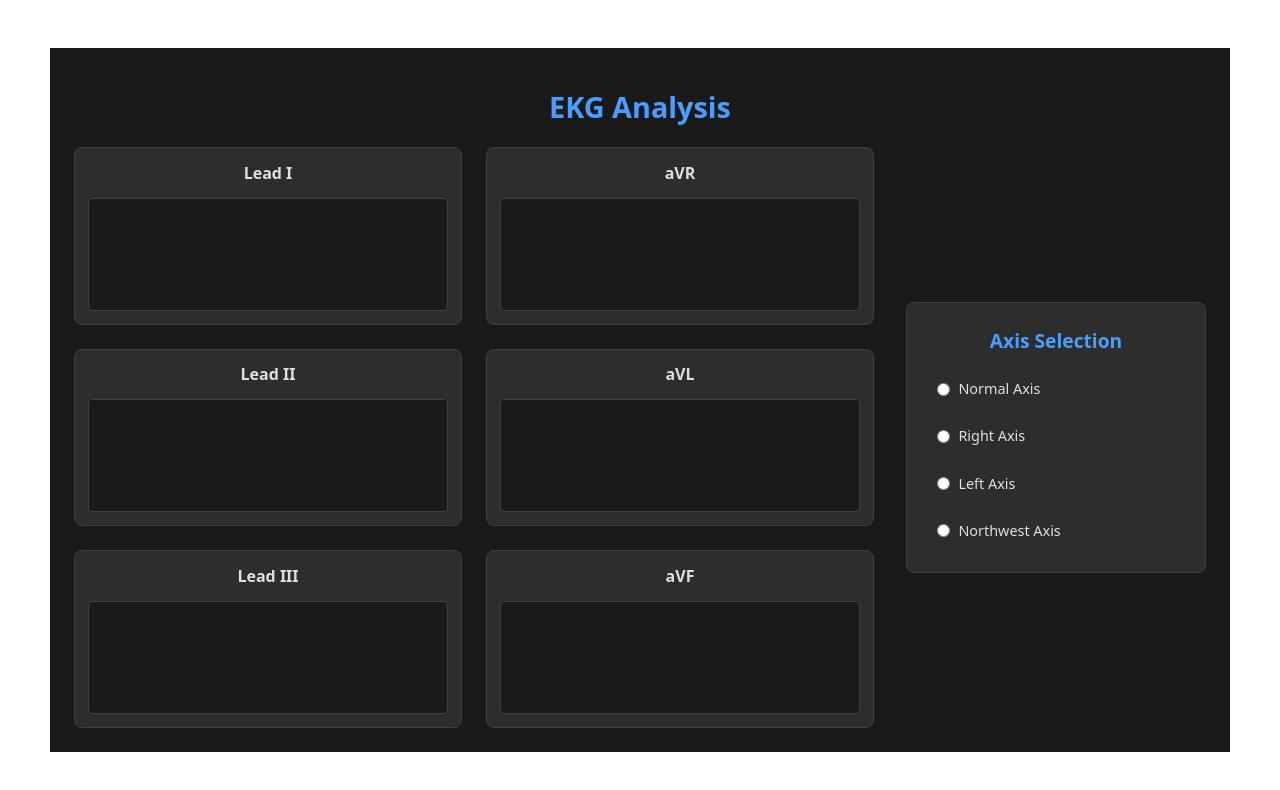
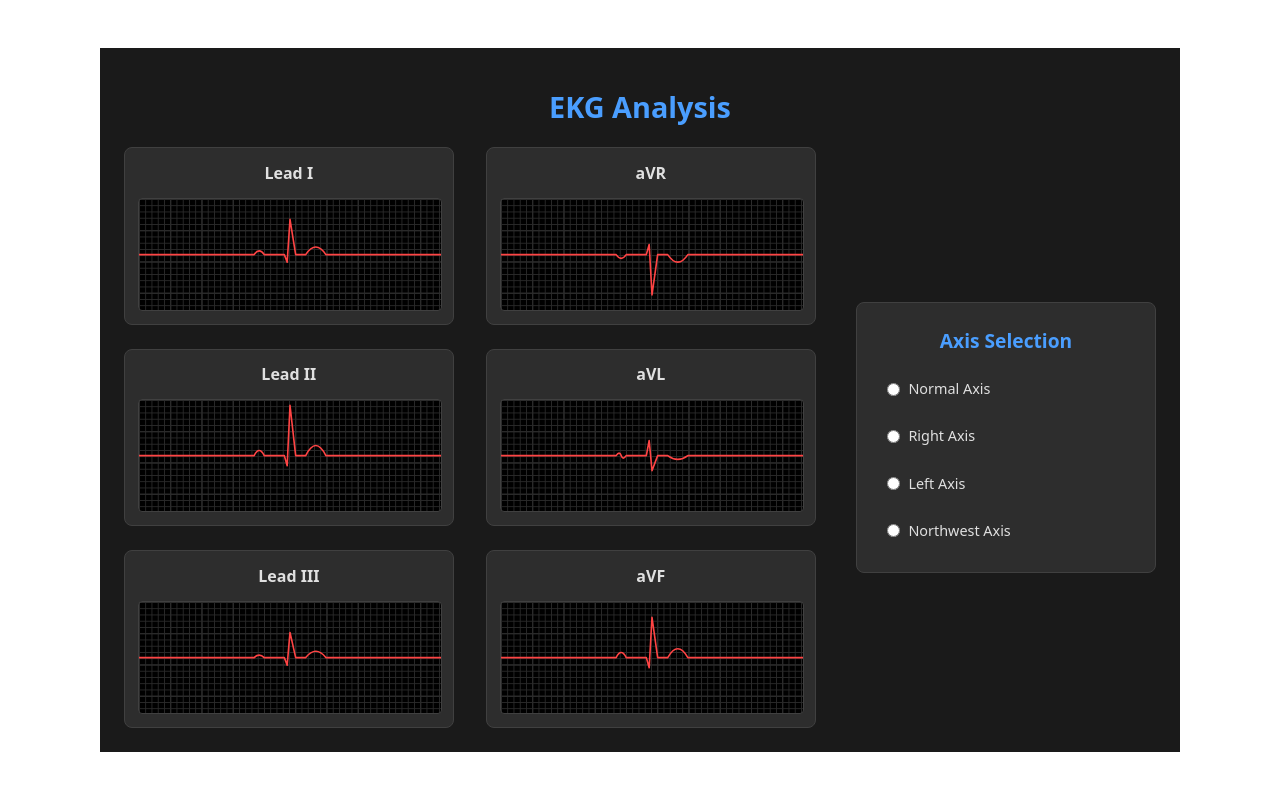
Before and after one commit to dbidmead/ekg-app, a React (Vite) app: page / in a window 1280 px wide. Shown: the top 790 px of the page. Built offline with nearby package versions, Linux system fonts and the light colour scheme.

Commit message:
Preliminary EKG tracings

```diff
--- a/src/App.css
+++ b/src/App.css
@@ -68,7 +68,7 @@ h1 {
   display: grid;
   grid-template-columns: 1fr 1fr;
   gap: 1.5rem;
-  width: 800px;
+  width: 700px;
 }
 
 .ekg-lead {
@@ -80,6 +80,7 @@ h1 {
   height: 150px;
   display: flex;
   flex-direction: column;
+  aspect-ratio: 1.5/1;
 }
 
 .ekg-lead h3 {
@@ -90,10 +91,41 @@ h1 {
 
 .tracing-container {
   flex: 1;
-  background-color: #1a1a1a;
+  background-color: #000000;
   border: 1px solid #404040;
   border-radius: 4px;
   min-height: 100px;
+  padding: 0;
+  overflow: hidden;
+  aspect-ratio: 2/1;
+  display: flex;
+  align-items: stretch;
+  justify-content: stretch;
+  width: 100%;
+  height: 100%;
+  position: relative;
+  background-image:
+    linear-gradient(#2a2a2a 0.5px, transparent 0.5px),
+    linear-gradient(90deg, #2a2a2a 0.5px, transparent 0.5px),
+    linear-gradient(#3a3a3a 1px, transparent 1px),
+    linear-gradient(90deg, #3a3a3a 1px, transparent 1px);
+  background-size:
+    6.25px 6.25px,
+    6.25px 6.25px,
+    31.25px 31.25px,
+    31.25px 31.25px;
+}
+
+.tracing-container svg {
+  width: 100%;
+  height: 100%;
+  display: block;
+  margin: 0;
+  padding: 0;
+  position: absolute;
+  top: 0;
+  left: 0;
+  background: transparent;
 }
 
 .axis-selection {
--- a/src/App.tsx
+++ b/src/App.tsx
@@ -1,4 +1,5 @@
 import './App.css'
+import EKGTracing from './components/EKGTracing'
 
 function App() {
   return (
@@ -10,27 +11,39 @@ function App() {
           {/* Left Column */}
           <div className="ekg-lead">
             <h3>Lead I</h3>
-            <div className="tracing-container"></div>
+            <div className="tracing-container">
+              <EKGTracing lead="I" />
+            </div>
           </div>
           <div className="ekg-lead">
             <h3>aVR</h3>
-            <div className="tracing-container"></div>
+            <div className="tracing-container">
+              <EKGTracing lead="aVR" />
+            </div>
           </div>
           <div className="ekg-lead">
             <h3>Lead II</h3>
-            <div className="tracing-container"></div>
+            <div className="tracing-container">
+              <EKGTracing lead="II" />
+            </div>
           </div>
           <div className="ekg-lead">
             <h3>aVL</h3>
-            <div className="tracing-container"></div>
+            <div className="tracing-container">
+              <EKGTracing lead="aVL" />
+            </div>
           </div>
           <div className="ekg-lead">
             <h3>Lead III</h3>
-            <div className="tracing-container"></div>
+            <div className="tracing-container">
+              <EKGTracing lead="III" />
+            </div>
           </div>
           <div className="ekg-lead">
             <h3>aVF</h3>
-            <div className="tracing-container"></div>
+            <div className="tracing-container">
+              <EKGTracing lead="aVF" />
+            </div>
           </div>
         </div>
 
--- /dev/null
+++ b/src/components/EKGTracing.tsx
@@ -0,0 +1,150 @@
+import React from 'react';
+
+interface EKGTracingProps {
+  lead: string;
+  height?: number;
+  width?: number;
+}
+
+const EKGTracing: React.FC<EKGTracingProps> = ({ lead, height = 125, width = 375 }) => {
+  // Calculate dimensions (6.25px = 1mm to match grid at 125% scale)
+  const smallBoxSize = 6.25; // 1mm = 6.25px (25% larger than original 5px)
+  const viewBoxWidth = Math.ceil(width / smallBoxSize) * smallBoxSize;
+  const viewBoxHeight = viewBoxWidth / 2; // maintain 2:1 aspect ratio
+
+  const getPathForLead = (lead: string): string => {
+    const baseY = viewBoxHeight / 2;
+    const centerX = viewBoxWidth / 2;
+    const ekgWidth = viewBoxWidth * 0.8;
+
+    // Standard ECG measurements (6.25px = 1mm)
+    const mmToPx = 6.25; // Convert millimeters to pixels at 125% scale
+
+    // Timing intervals (in mm, converted to px)
+    const pWaveWidth = 2 * mmToPx;     // 0.08s = 2mm
+    const prInterval = 4 * mmToPx;      // 0.16s = 4mm
+    const qrsWidth = 2.25 * mmToPx;    // 0.09s = 2.25mm
+    const stSegment = 2 * mmToPx;      // 0.08s = 2mm
+    const tWaveWidth = 4 * mmToPx;     // 0.16s = 4mm
+
+    // Calculate positions
+    const pWaveStart = centerX - (pWaveWidth + prInterval + qrsWidth/2);
+    const qrsStart = centerX - qrsWidth/2;
+    const qrsEnd = centerX + qrsWidth/2;
+    const tWaveStart = qrsEnd + stSegment;
+
+    // Start path from left edge
+    let path = `M 0 ${baseY} L ${pWaveStart} ${baseY} `;
+
+    switch (lead) {
+      case 'I':
+        // P wave (1.5mm)
+        path += `Q ${pWaveStart + pWaveWidth/2} ${baseY - 1.5 * mmToPx} ${pWaveStart + pWaveWidth} ${baseY} `;
+        // PR segment
+        path += `L ${qrsStart} ${baseY} `;
+        // QRS complex (7mm)
+        path += `L ${qrsStart + qrsWidth/4} ${baseY + 1.5 * mmToPx} L ${centerX} ${baseY - 7 * mmToPx} L ${qrsEnd} ${baseY} `;
+        // ST segment
+        path += `L ${tWaveStart} ${baseY} `;
+        // T wave (3mm)
+        path += `Q ${tWaveStart + tWaveWidth/2} ${baseY - 3 * mmToPx} ${tWaveStart + tWaveWidth} ${baseY} `;
+        break;
+
+      case 'II':
+        // P wave (2mm)
+        path += `Q ${pWaveStart + pWaveWidth/2} ${baseY - 2 * mmToPx} ${pWaveStart + pWaveWidth} ${baseY} `;
+        // PR segment
+        path += `L ${qrsStart} ${baseY} `;
+        // QRS complex (10mm)
+        path += `L ${qrsStart + qrsWidth/4} ${baseY + 2 * mmToPx} L ${centerX} ${baseY - 10 * mmToPx} L ${qrsEnd} ${baseY} `;
+        // ST segment
+        path += `L ${tWaveStart} ${baseY} `;
+        // T wave (4mm)
+        path += `Q ${tWaveStart + tWaveWidth/2} ${baseY - 4 * mmToPx} ${tWaveStart + tWaveWidth} ${baseY} `;
+        break;
+
+      case 'III':
+        // P wave (1mm)
+        path += `Q ${pWaveStart + pWaveWidth/2} ${baseY - 1 * mmToPx} ${pWaveStart + pWaveWidth} ${baseY} `;
+        // PR segment
+        path += `L ${qrsStart} ${baseY} `;
+        // QRS complex (5mm)
+        path += `L ${qrsStart + qrsWidth/4} ${baseY + 1.5 * mmToPx} L ${centerX} ${baseY - 5 * mmToPx} L ${qrsEnd} ${baseY} `;
+        // ST segment
+        path += `L ${tWaveStart} ${baseY} `;
+        // T wave (2.5mm)
+        path += `Q ${tWaveStart + tWaveWidth/2} ${baseY - 2.5 * mmToPx} ${tWaveStart + tWaveWidth} ${baseY} `;
+        break;
+
+      case 'aVR':
+        // P wave (inverted, 1.5mm)
+        path += `Q ${pWaveStart + pWaveWidth/2} ${baseY + 1.5 * mmToPx} ${pWaveStart + pWaveWidth} ${baseY} `;
+        // PR segment
+        path += `L ${qrsStart} ${baseY} `;
+        // QRS complex (negative, 8mm)
+        path += `L ${qrsStart + qrsWidth/4} ${baseY - 2 * mmToPx} L ${centerX} ${baseY + 8 * mmToPx} L ${qrsEnd} ${baseY} `;
+        // ST segment
+        path += `L ${tWaveStart} ${baseY} `;
+        // T wave (inverted, 3mm)
+        path += `Q ${tWaveStart + tWaveWidth/2} ${baseY + 3 * mmToPx} ${tWaveStart + tWaveWidth} ${baseY} `;
+        break;
+
+      case 'aVL':
+        // P wave (biphasic, 1mm each way)
+        path += `Q ${pWaveStart + pWaveWidth/3} ${baseY - 1 * mmToPx} ${pWaveStart + pWaveWidth/2} ${baseY} `;
+        path += `Q ${pWaveStart + pWaveWidth*2/3} ${baseY + 1 * mmToPx} ${pWaveStart + pWaveWidth} ${baseY} `;
+        // PR segment
+        path += `L ${qrsStart} ${baseY} `;
+        // QRS complex (biphasic, 3mm)
+        path += `L ${qrsStart + qrsWidth/4} ${baseY - 3 * mmToPx} L ${centerX} ${baseY + 3 * mmToPx} L ${qrsEnd} ${baseY} `;
+        // ST segment
+        path += `L ${tWaveStart} ${baseY} `;
+        // T wave (small negative, 1.5mm)
+        path += `Q ${tWaveStart + tWaveWidth/2} ${baseY + 1.5 * mmToPx} ${tWaveStart + tWaveWidth} ${baseY} `;
+        break;
+
+      case 'aVF':
+        // P wave (2mm)
+        path += `Q ${pWaveStart + pWaveWidth/2} ${baseY - 2 * mmToPx} ${pWaveStart + pWaveWidth} ${baseY} `;
+        // PR segment
+        path += `L ${qrsStart} ${baseY} `;
+        // QRS complex (8mm)
+        path += `L ${qrsStart + qrsWidth/4} ${baseY + 2 * mmToPx} L ${centerX} ${baseY - 8 * mmToPx} L ${qrsEnd} ${baseY} `;
+        // ST segment
+        path += `L ${tWaveStart} ${baseY} `;
+        // T wave (3.5mm)
+        path += `Q ${tWaveStart + tWaveWidth/2} ${baseY - 3.5 * mmToPx} ${tWaveStart + tWaveWidth} ${baseY} `;
+        break;
+
+      default:
+        path += `L ${viewBoxWidth} ${baseY} `;
+        break;
+    }
+
+    // Extend baseline to right edge
+    path += `L ${viewBoxWidth} ${baseY}`;
+
+    return path;
+  };
+
+  return (
+    <svg
+      width="100%"
+      height="100%"
+      viewBox={`0 0 ${viewBoxWidth} ${viewBoxHeight}`}
+      preserveAspectRatio="xMidYMid slice"
+      style={{ width: '100%', height: '100%' }}
+    >
+      <path
+        d={getPathForLead(lead)}
+        stroke="#ff4444"
+        strokeWidth="2"
+        strokeLinecap="round"
+        strokeLinejoin="round"
+        fill="none"
+      />
+    </svg>
+  );
+};
+
+export default EKGTracing;
```
